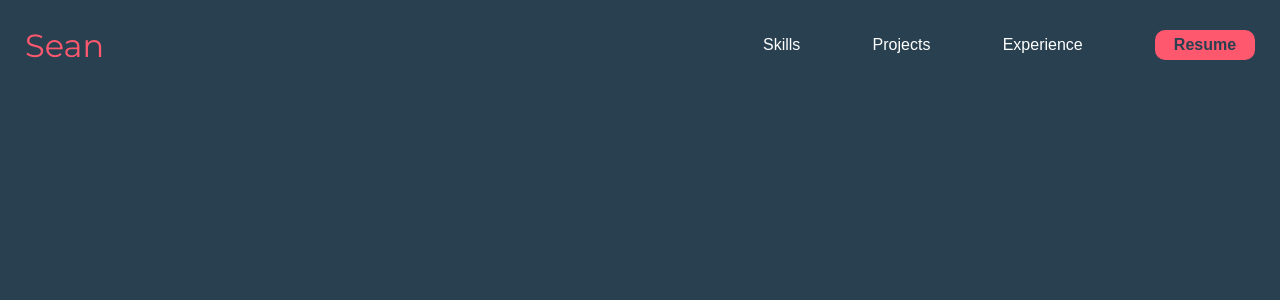
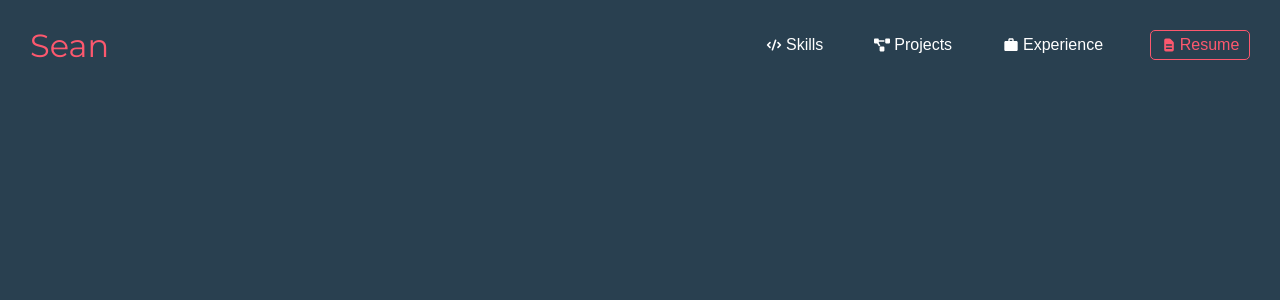
Before and after one commit to sseans/Portfolio-React, a React (Create React App) app: page / in a window 1280 px wide. Shown: the top 300 px of the page. Built offline with nearby package versions, Linux system fonts and the light colour scheme.

Commit message:
styling for nav menu

```diff
--- a/package.json
+++ b/package.json
@@ -8,6 +8,7 @@
     "@testing-library/user-event": "^12.8.3",
     "react": "^17.0.2",
     "react-dom": "^17.0.2",
+    "react-icons": "^4.2.0",
     "react-scripts": "4.0.3",
     "web-vitals": "^1.1.1"
   },
--- a/src/Components/Nav/Nav.css
+++ b/src/Components/Nav/Nav.css
@@ -13,16 +13,19 @@
   display: flex;
   justify-content: space-between;
   align-items: center;
-  padding: 0px 25px;
+  padding: 0px 30px;
 }
 
 .nav-icon {
   display: flex;
   align-items: center;
+  cursor: pointer;
 }
 
 .nav-menu {
   width: 40%;
+  min-width: 450px;
+  max-width: 700px;
   list-style: none;
   display: flex;
   justify-content: space-between;
@@ -47,6 +50,13 @@
   position: relative;
   color: white;
   transition: color 200ms ease-in-out;
+  display: flex;
+  align-items: center;
+  justify-content: space-between;
+}
+
+.nav-button svg {
+  padding: 0px 4px;
 }
 
 .nav-button::after {
@@ -78,8 +88,22 @@
   outline: none;
   cursor: pointer;
   font-size: 1rem;
-  background-color: #fd586e;
-  border-radius: 10px;
-  color: #294050;
-  font-weight: 700;
+  background-color: transparent;
+  border: #fd586e 1px solid;
+  border-radius: 5px;
+  color: #fd586e;
+  display: flex;
+  align-items: center;
+  justify-content: center;
+  transition: all 200ms ease-in-out;
 }
+
+.nav-resume-button svg {
+  padding-right: 3px;
+  padding-top: -5px;
+}
+
+.nav-resume-button:hover {
+  background-color: #dc4d60;
+  color: white;
+}
--- a/src/Components/Nav/Nav.js
+++ b/src/Components/Nav/Nav.js
@@ -1,5 +1,9 @@
 import React from "react";
 import "./Nav.css";
+import { MdWork } from "react-icons/md";
+import { HiCode } from "react-icons/hi";
+import { FaProjectDiagram } from "react-icons/fa";
+import { HiDocumentText } from "react-icons/hi";
 
 export default function Nav() {
   return (
@@ -8,16 +12,28 @@ export default function Nav() {
         <div className="nav-icon">Sean</div>
         <ul className="nav-menu">
           <li>
-            <button className="nav-button">Skills</button>
+            <button className="nav-button">
+              <HiCode />
+              Skills
+            </button>
           </li>
           <li>
-            <button className="nav-button">Projects</button>
+            <button className="nav-button">
+              <FaProjectDiagram />
+              Projects
+            </button>
           </li>
           <li>
-            <button className="nav-button">Experience</button>
+            <button className="nav-button">
+              <MdWork />
+              Experience
+            </button>
           </li>
           <li>
-            <button className="nav-resume-button">Resume</button>
+            <button className="nav-resume-button">
+              <HiDocumentText />
+              Resume
+            </button>
           </li>
         </ul>
       </div>
```
Also changed, not shown: 1 other file (tests, documents, lock files or other folders).
